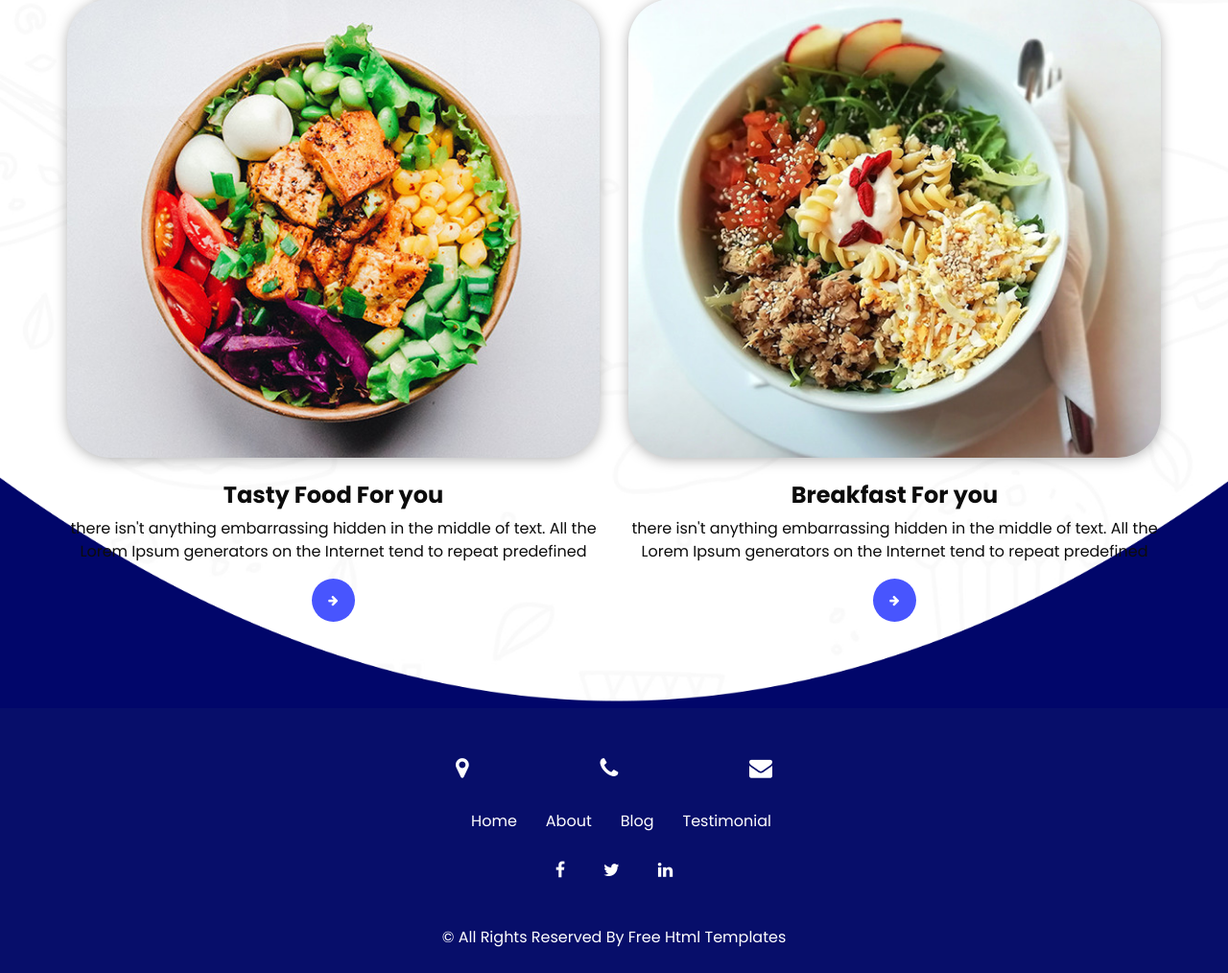
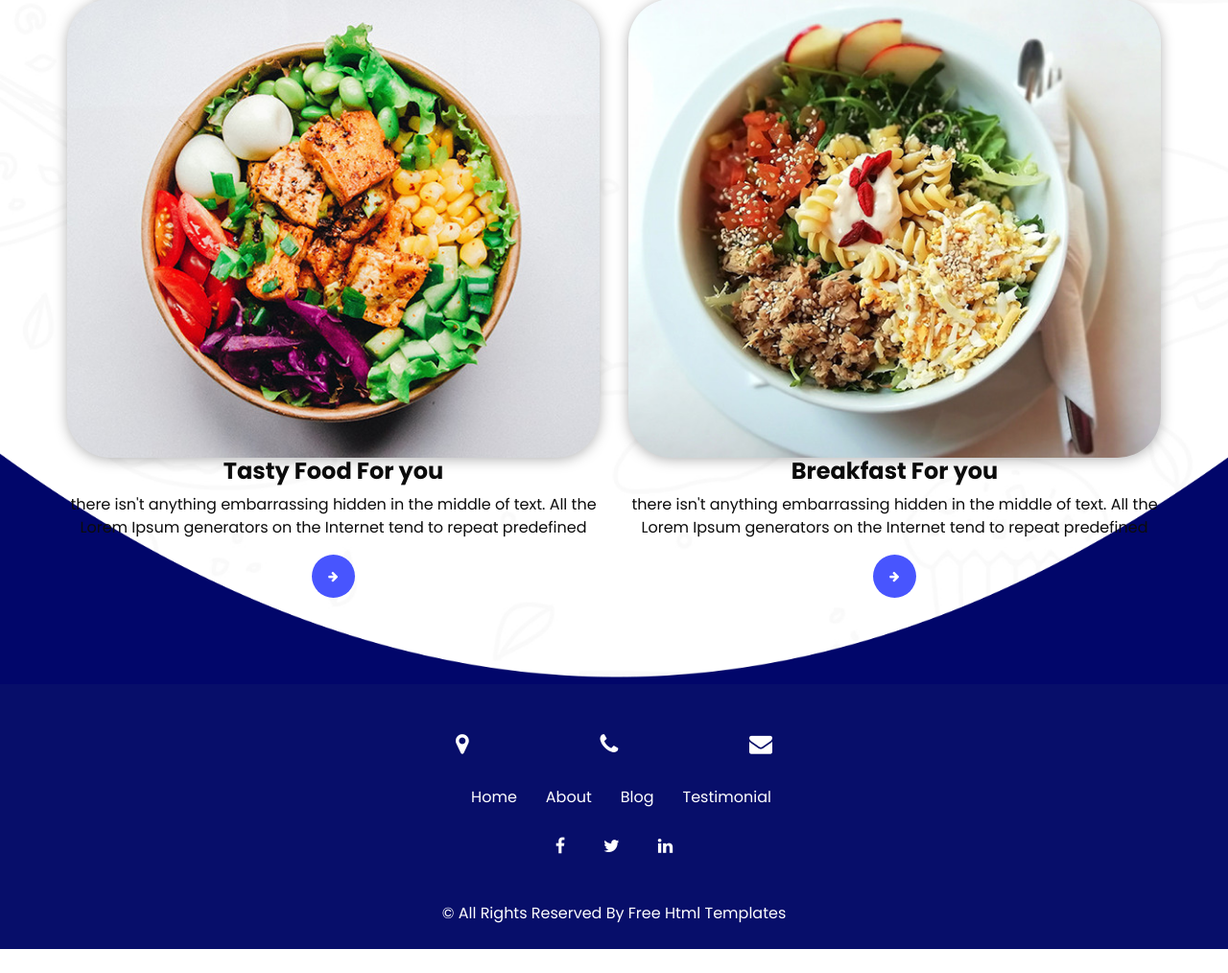
Before and after one commit to Hiufoods/Hiufoods, a PHP site: page /blog.html in a window 1280 px wide. Shown: the part 203-1217 px from the top of the page at 96% size. After the commit the page ends 1192 px from the top, so only its background shows below. Run offline with PHP 8.4, Linux system fonts and the light colour scheme; style sheets or scripts are compiled from the project's sources; some libraries are stand-ins or nearby versions.

Commit message:
Update style.scss
Signed-off-by: Hiufoods <baccomid@gmail.com>

```diff
--- a/css/style.scss
+++ b/css/style.scss
@@ -599,7 +599,7 @@ h4{
     }
 
     .detail-box {
-      margin-top: 25px;
+      margin-top: 0px;
 
       h4 {
         font-weight: bold;
```
